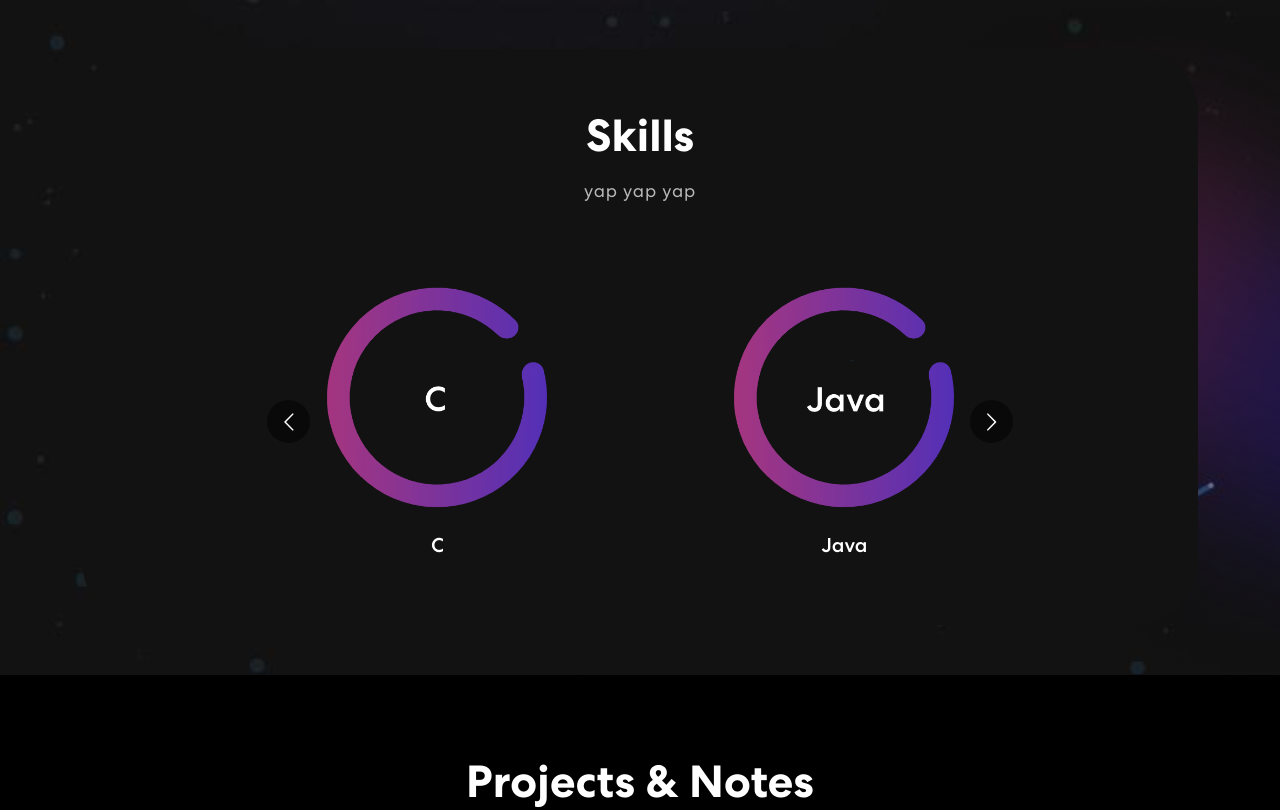
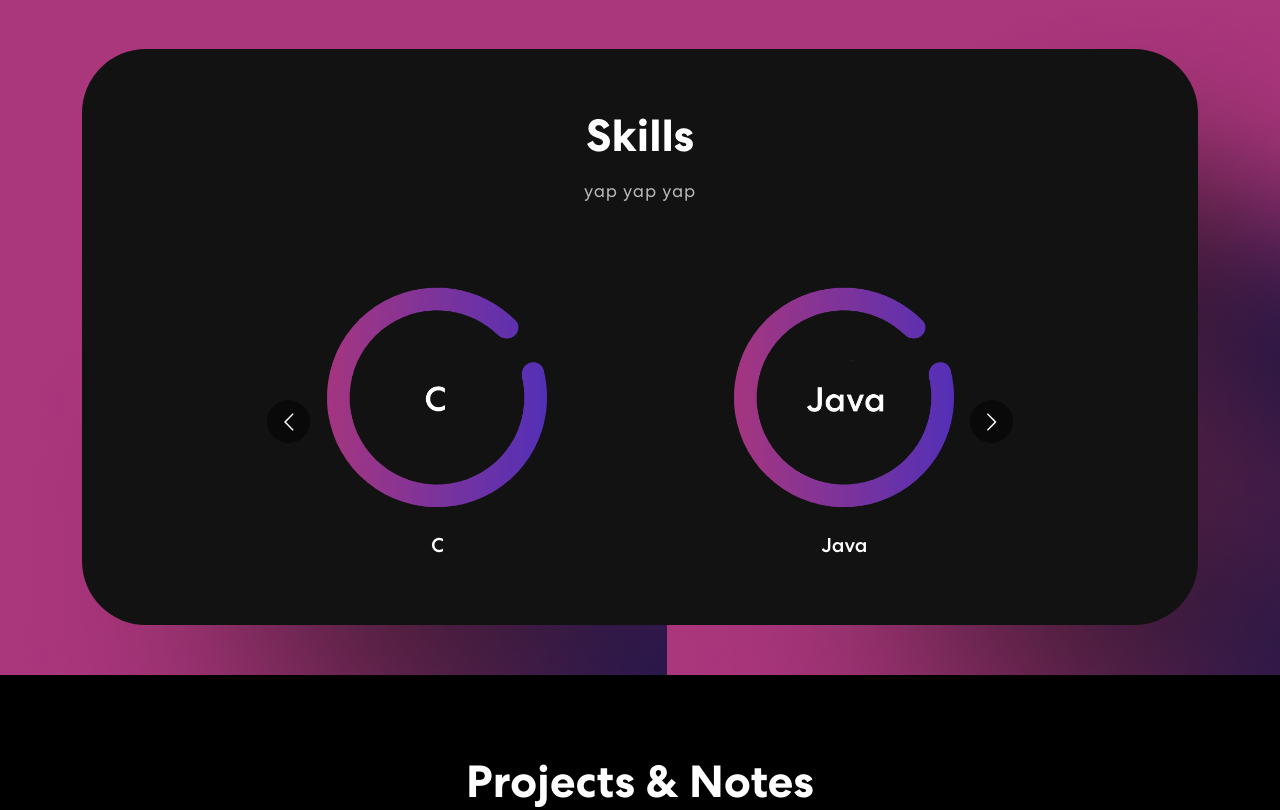
Before and after one commit to sanjheeg/personal_website, a React (Create React App) app: page / in a window 1280 px wide. Shown: the part 851-1661 px from the top of the page. Built offline with nearby package versions, Linux system fonts and the light colour scheme.

Commit message:
revert changes from earlier

```diff
--- a/src/App.css
+++ b/src/App.css
@@ -33,8 +33,8 @@ body {
   font-weight: 400;
   overflow-x: hidden;
   position: relative;
-  /*background-color: #AA367C !important;*/
-  background-image: url('./images/background.png');
+  background-color: #AA367C !important;
+  /*background-image: url('./images/background.png');*/
   /*121212*/
   color: #fff !important;
   font-family: 'Centra', sans-serif !important;
@@ -354,6 +354,7 @@ nav.navbar .navbar-toggler[aria-aexpanded="true"] .navbar-toggler-icon {
 .skill {
   padding: 0 0 50px 0;
   position: relative;
+  background-image: url('./images/color-sharp2.png');
 }
 
 .skill-bx {
@@ -527,7 +528,7 @@ nav.navbar .navbar-toggler[aria-aexpanded="true"] .navbar-toggler-icon {
 .baking {
   padding: 0 0 50px 0;
   position: relative;
-  /*background-image: url('./images/color-sharp.png');*/
+  background-image: url('./images/color-sharp.png');
 }
 
 .baking-bx {
--- a/src/Components/Certifications.js
+++ b/src/Components/Certifications.js
@@ -77,7 +77,7 @@ export const Certifications = () => {
                 <Col>
                 <h2>Certificationss</h2>
 
-                <Tab.Container id="projects-tabs" defaultActiveKey="first">
+                <Tab.Container id="certifications-tabs" defaultActiveKey="first">
                     <Nav variant="pills" defaultActiveKey="/home">
                         <Nav.Item>
                             <Nav.Link eventKey="first">C and Linux</Nav.Link>
```
